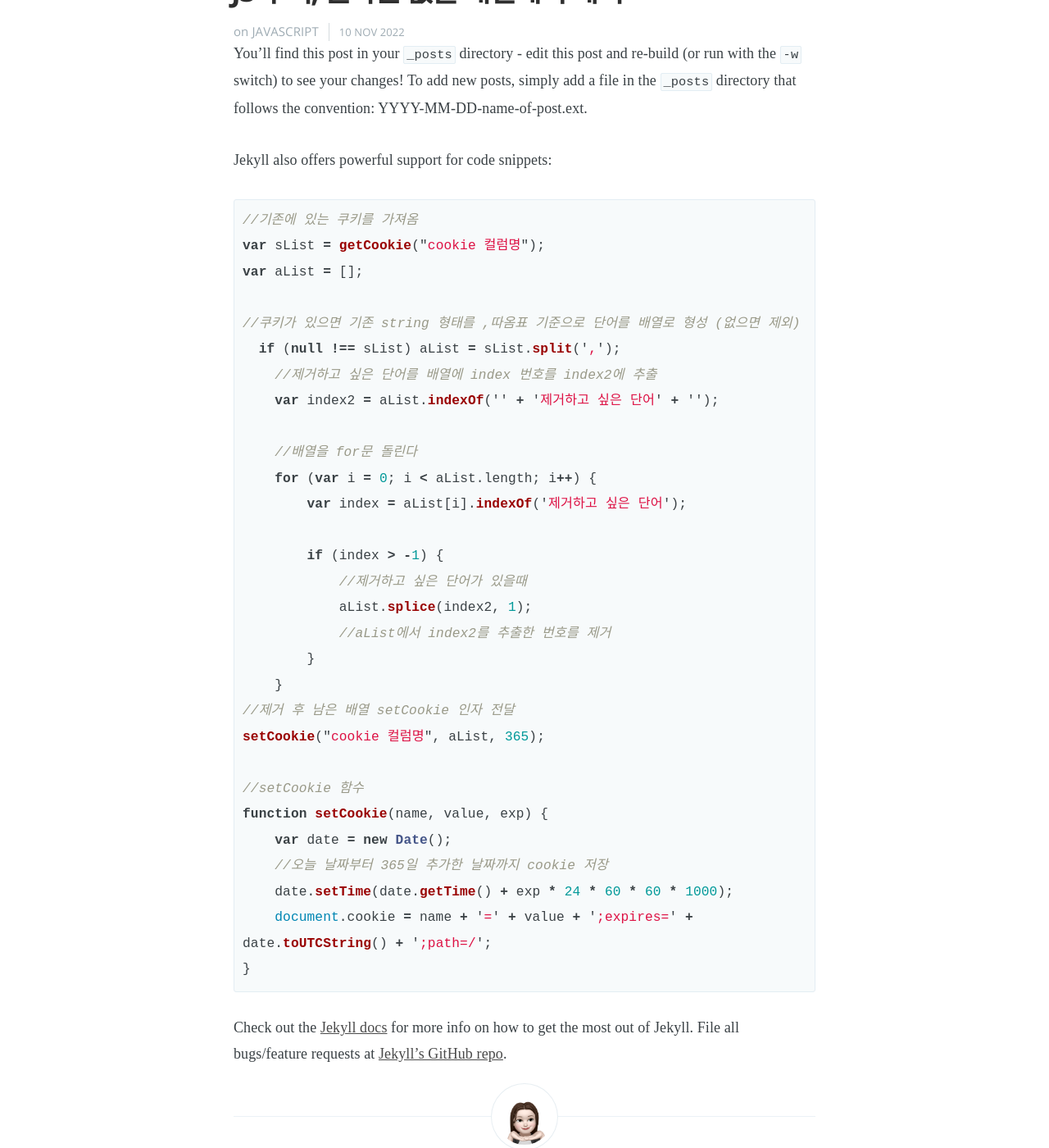
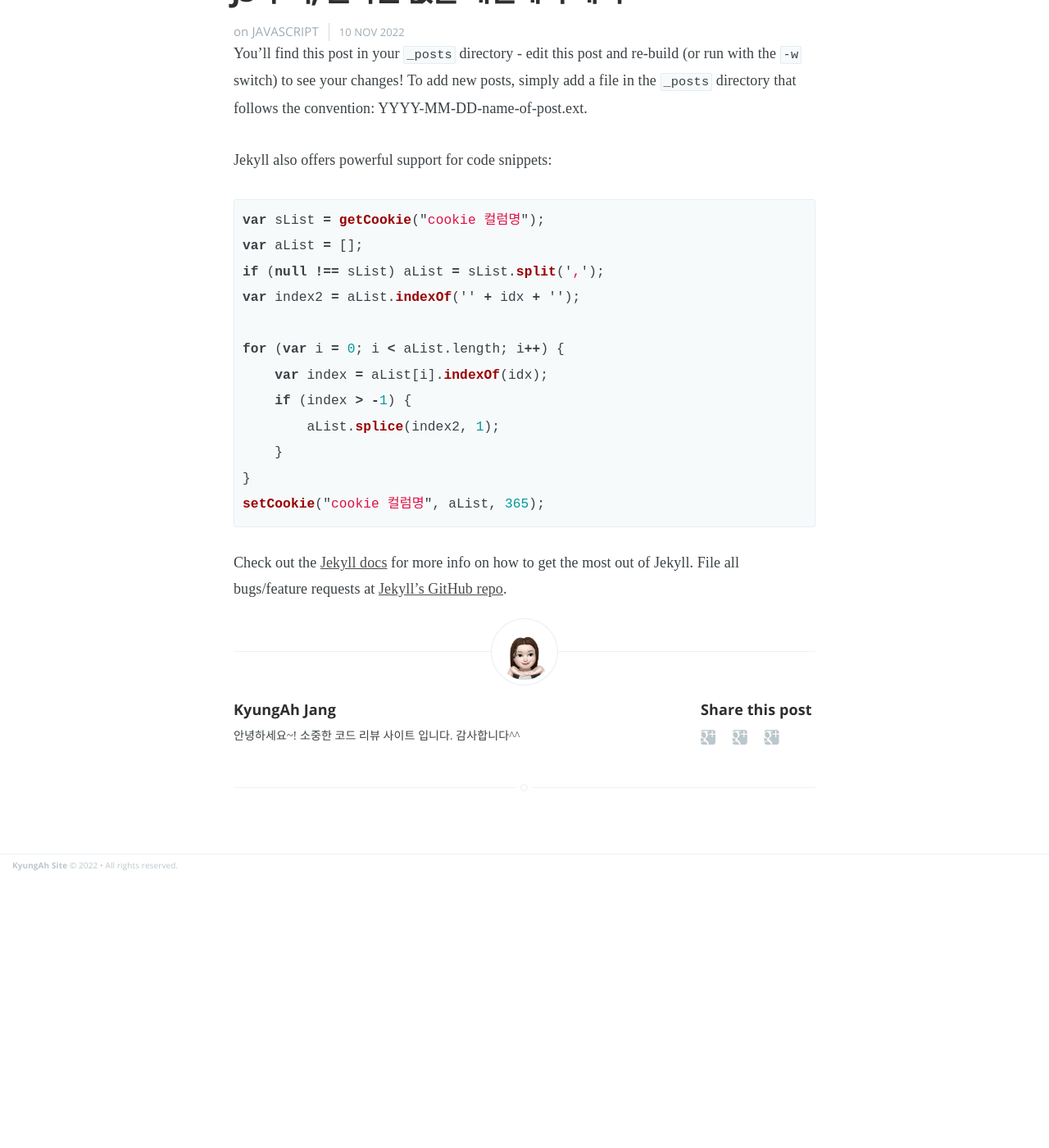
Before and after one commit to kajang93/kajang93.github.io, a Jekyll site: the page built from _posts/2022-11-10-welcome-to-jekyll.markdown, in a window 1280 px wide and 1400 px high, scrolled down 210 px. Shown: the whole window at 82% size. Built offline with Jekyll 4.4.1, drawn with Linux system fonts in a browser that asks for light colours; after the commit the page ends 1280 px from its top, so only the background shows below that.

Commit message:
커밋23

```diff
--- a/_posts/2022-11-10-welcome-to-jekyll.markdown
+++ b/_posts/2022-11-10-welcome-to-jekyll.markdown
@@ -10,36 +10,19 @@ To add new posts, simply add a file in the `_posts` directory that follows the c
 
 Jekyll also offers powerful support for code snippets:
 
-{% highlight javascript %}
-//기존에 있는 쿠키를 가져옴
+{% highlight JavaScript %}
 var sList = getCookie("cookie 컬럼명");
 var aList = [];
+if (null !== sList) aList = sList.split(',');
+var index2 = aList.indexOf('' + idx + '');
 
-//쿠키가 있으면 기존 string 형태를 ,따옴표 기준으로 단어를 배열로 형성 (없으면 제외)
-  if (null !== sList) aList = sList.split(',');
-    //제거하고 싶은 단어를 배열에 index 번호를 index2에 추출
-    var index2 = aList.indexOf('' + '제거하고 싶은 단어' + '');
-
-    //배열을 for문 돌린다
-    for (var i = 0; i < aList.length; i++) {
-        var index = aList[i].indexOf('제거하고 싶은 단어');
-
-        if (index > -1) {
-            //제거하고 싶은 단어가 있을때
-            aList.splice(index2, 1);
-            //aList에서 index2를 추출한 번호를 제거
-        }
+for (var i = 0; i < aList.length; i++) {
+    var index = aList[i].indexOf(idx);
+    if (index > -1) {
+        aList.splice(index2, 1);
     }
-//제거 후 남은 배열 setCookie 인자 전달
+}
 setCookie("cookie 컬럼명", aList, 365);
-
-//setCookie 함수
-function setCookie(name, value, exp) {
-    var date = new Date();
-    //오늘 날짜부터 365일 추가한 날짜까지 cookie 저장
-    date.setTime(date.getTime() + exp * 24 * 60 * 60 * 1000);
-    document.cookie = name + '=' + value + ';expires=' + date.toUTCString() + ';path=/';
-}
 {% endhighlight %}
 Check out the [Jekyll docs][jekyll] for more info on how to get the most out of Jekyll. File all bugs/feature requests at [Jekyll's GitHub repo][jekyll-gh].
 
```
